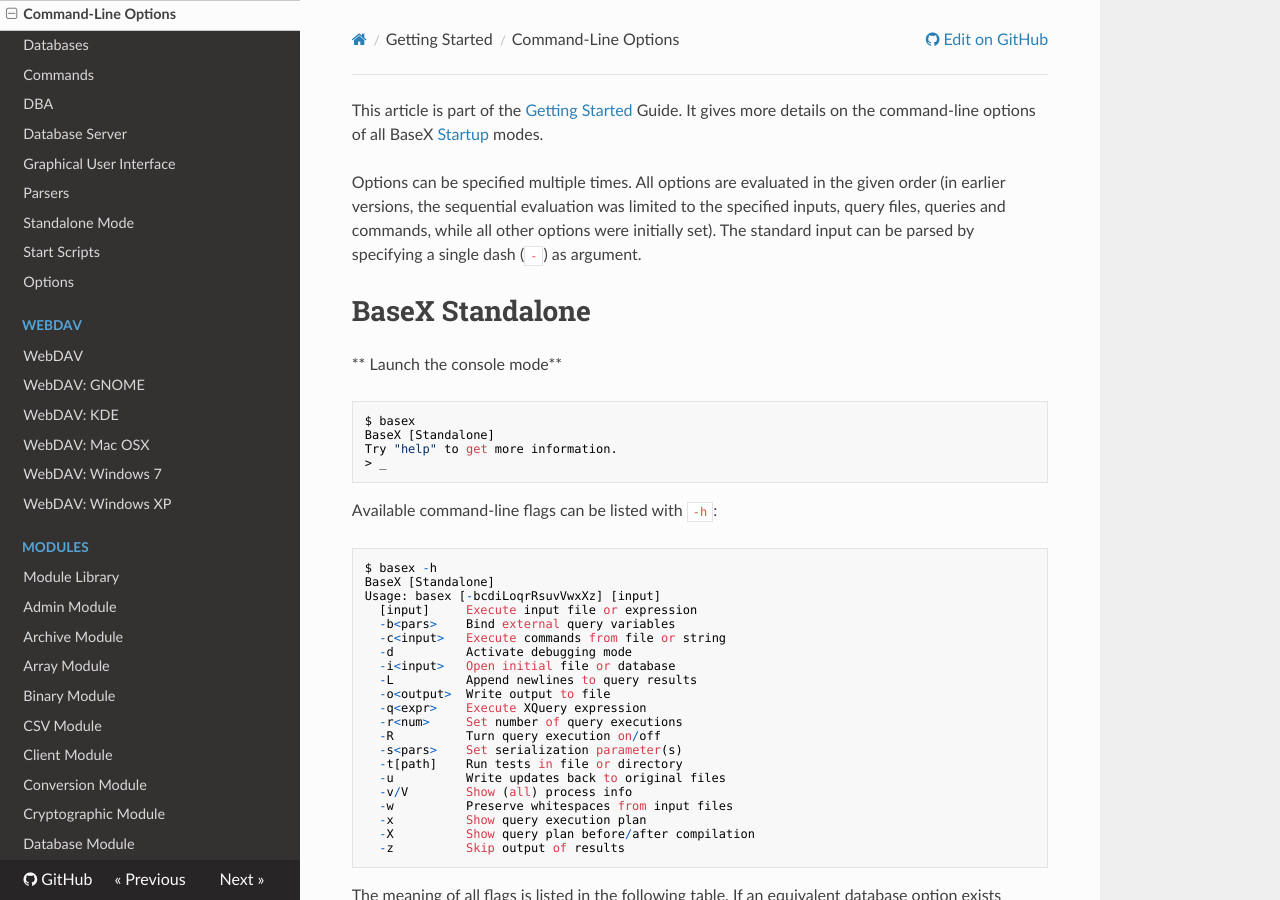
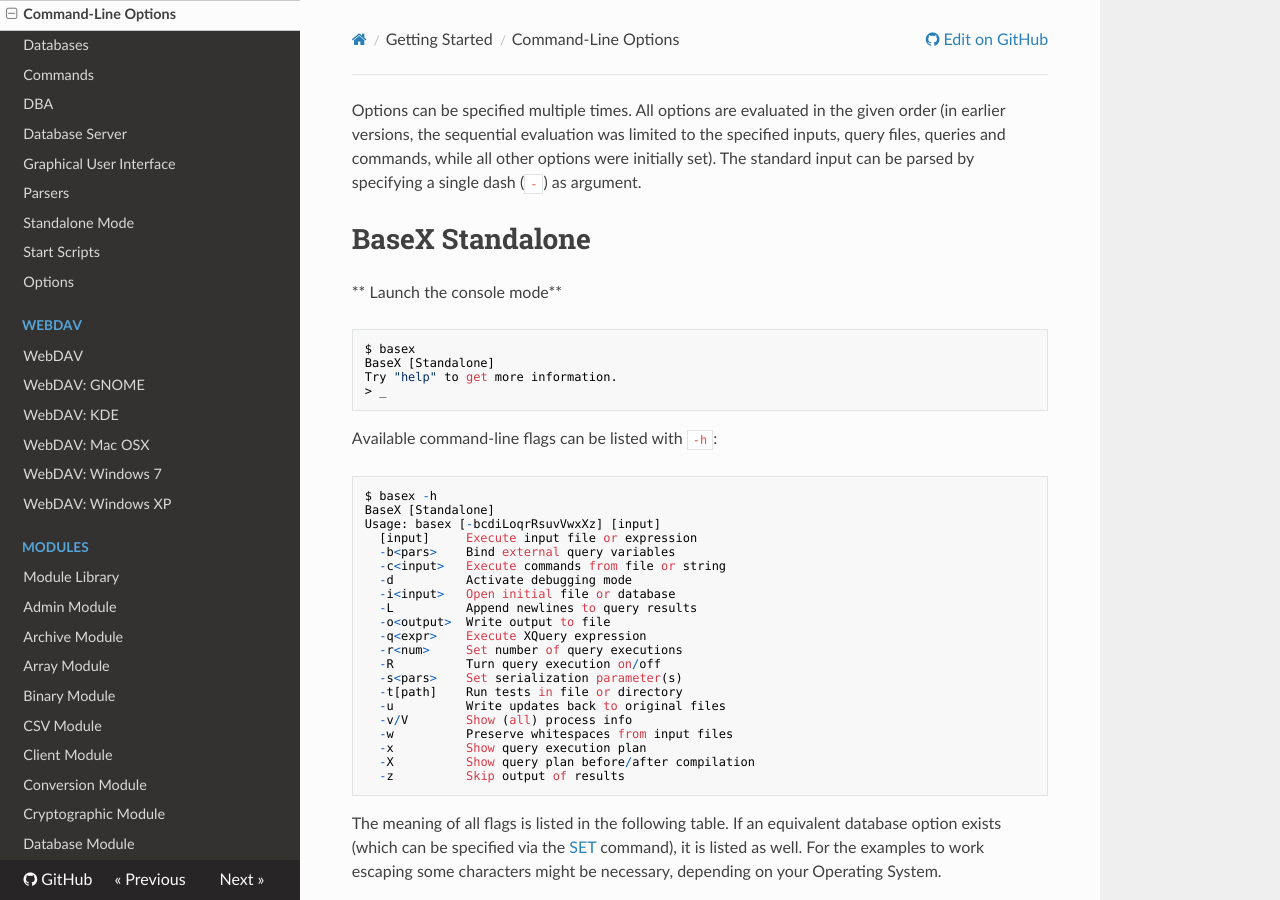
Before and after one commit to dirkk/basex-rtd, an MkDocs documentation site: the page built from docs/Command-Line Options.md, in a window 1280 px wide and 900 px high. Built offline with MkDocs 1.6.1, drawn with Linux system fonts in a browser that asks for light colours; nearby versions of some CDN libraries; old or Windows-style settings are respelled for this version of MkDocs.

Commit message:
Test commiting via Github web edit

```diff
--- a/docs/Command-Line Options.md
+++ b/docs/Command-Line Options.md
@@ -1,10 +1,3 @@
-
-
-
-
-This article is part of the [Getting Started](Getting Started.md) Guide. It gives more details on the command-line options of all BaseX [Startup](Startup.md) modes.
-
-
 Options can be specified multiple times. All options are evaluated in the given order (in earlier versions, the sequential evaluation was limited to the specified inputs, query files, queries and commands, while all other options were initially set). The standard input can be parsed by specifying a single dash (`-`) as argument.
 
 
```
